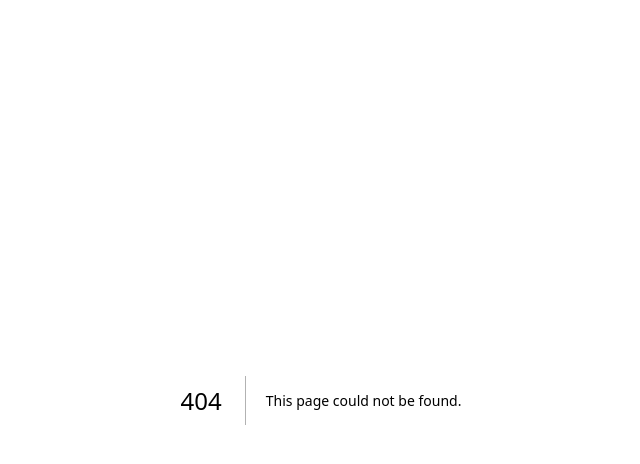
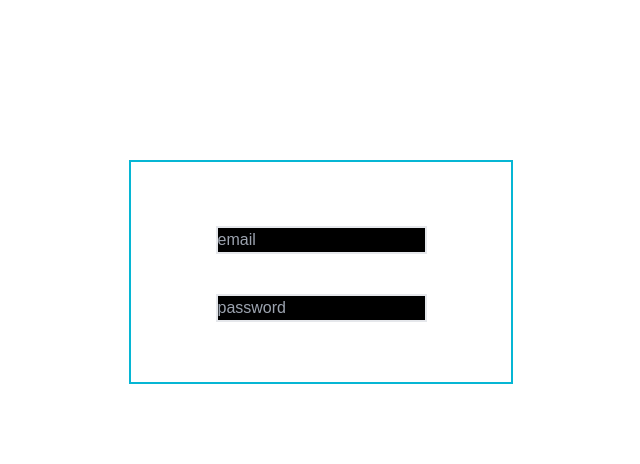
Before and after one commit to roshanpanda666/stoxy-user, a Next.js app: page /loginform in a window 1280 px wide. Before the commit this address had no page. Shown: the top 464 px of the page, without its empty margins (319-959 px from the left). Built offline with nearby package versions, Linux system fonts and the light colour scheme.

Commit message:
log in page added

```diff
--- /dev/null
+++ b/app/components/login.js
@@ -0,0 +1,22 @@
+import React from 'react'
+
+const Login = () => {
+  return (
+    <div>
+      <div className='text-center items-center justify-center flex flex-col mt-40'>
+        <div className='w-96 h-56 border-2 border-cyan-500'>
+            <div className='mt-16'>
+
+                <input type="text" placeholder='email' className='bg-black text-cyan-300 border-2'/>
+            </div>
+            <div className='mt-10'>
+                <input type="text" placeholder='password' className='bg-black text-cyan-300 border-2'/>
+            </div>
+        </div>
+
+      </div>
+    </div>
+  )
+}
+
+export default Login
--- /dev/null
+++ b/app/loginform/page.js
@@ -0,0 +1,12 @@
+import React from 'react'
+import Login from '../components/login'
+
+const loginform = () => {
+  return (
+    <div>
+      <Login></Login>
+    </div>
+  )
+}
+
+export default loginform
```
